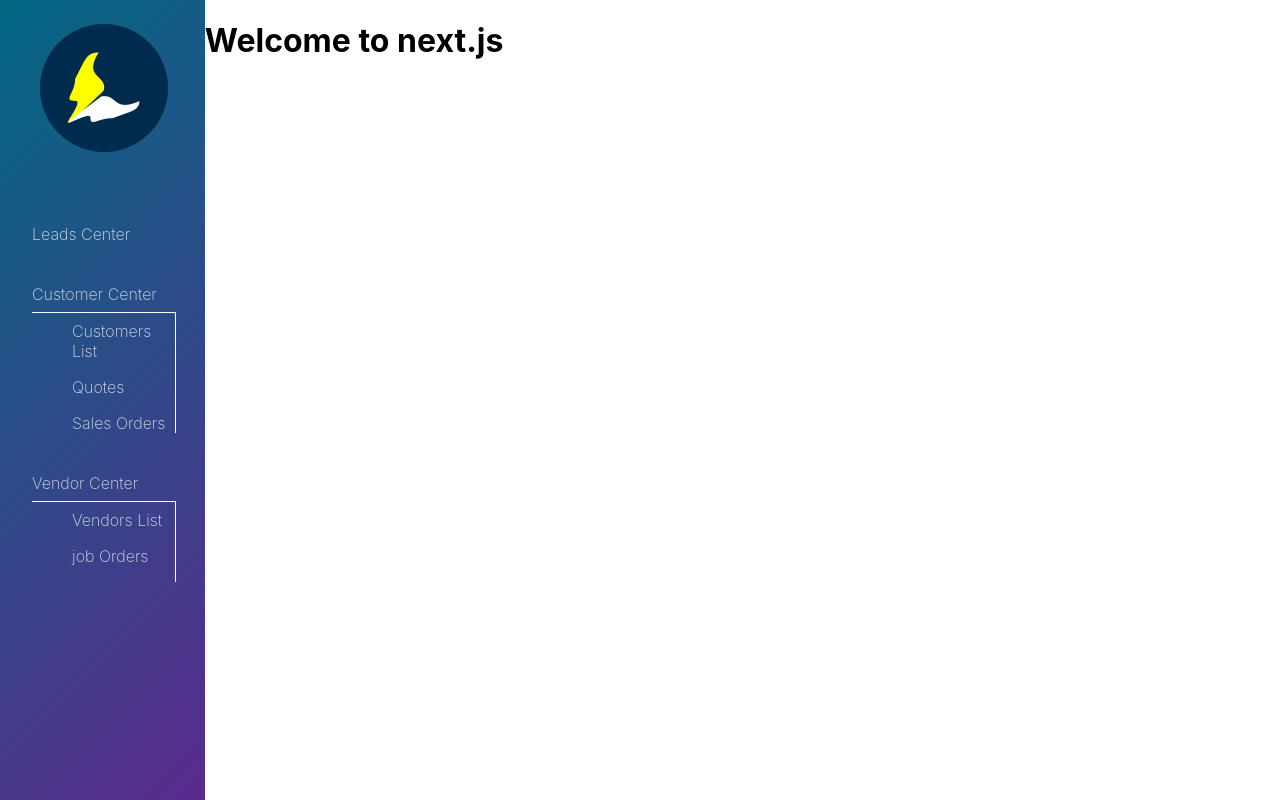
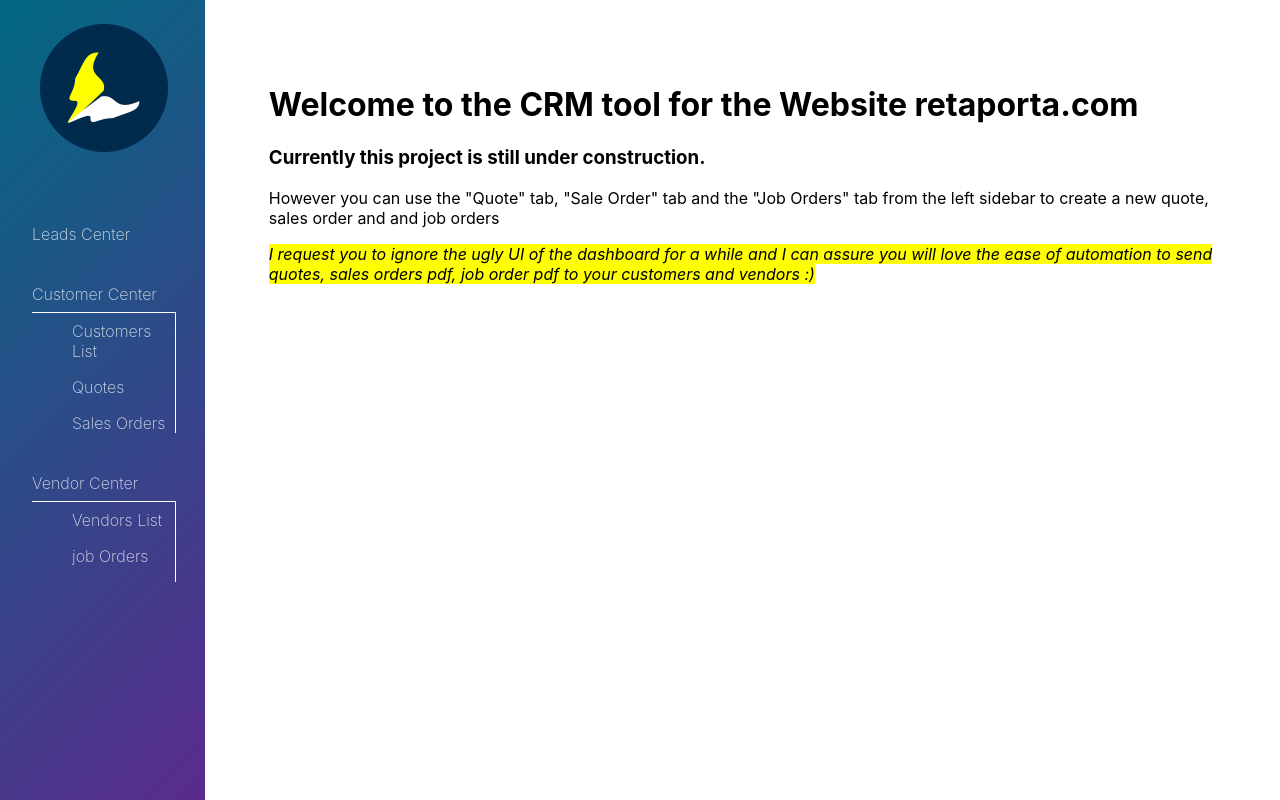
Before and after one commit to nishant-k-290195/crm, a Next.js app: page / in a window 1280 px wide. Built offline with nearby package versions, Linux system fonts and the light colour scheme.

Commit message:
new commit

```diff
--- a/pages/index.js
+++ b/pages/index.js
@@ -1,7 +1,10 @@
 export default function Home() {
   return (
-    <div>
-      <h1>Welcome to next.js</h1>
+    <div style={{padding:"4rem"}}>
+      <h1>Welcome to the CRM tool for the Website retaporta.com</h1>
+      <h3>Currently this project is still under construction.</h3>
+      <p >However you can use the "Quote" tab, "Sale Order" tab and the "Job Orders" tab from the left sidebar to create a new quote, sales order and and job orders</p>
+      <i style={{background: 'yellow'}}>I request you to ignore the ugly UI of the dashboard for a while and I can assure you will love the ease of automation to send quotes, sales orders pdf, job order pdf to your customers and vendors :)</i>
     </div>
   )
 }
```
